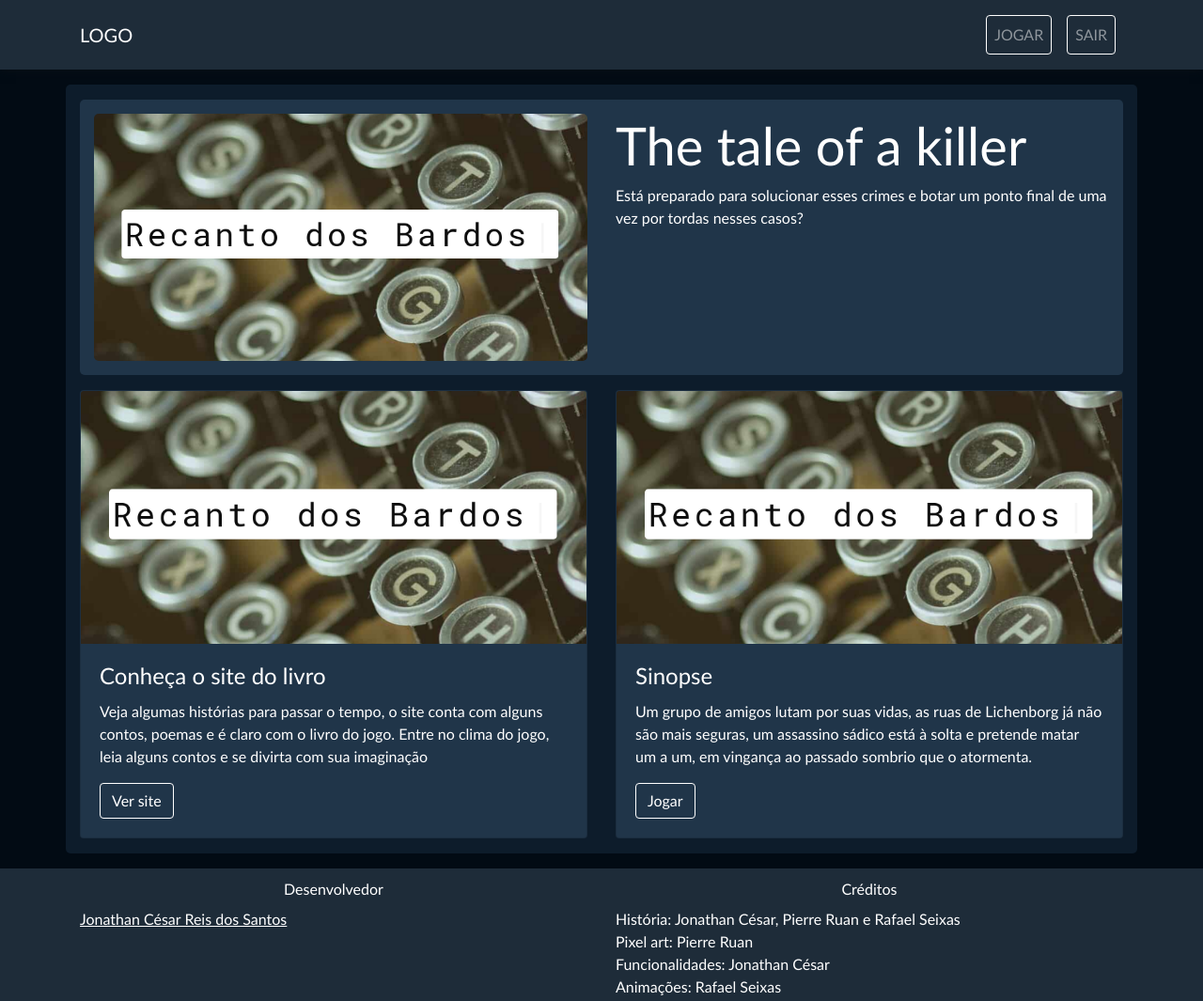
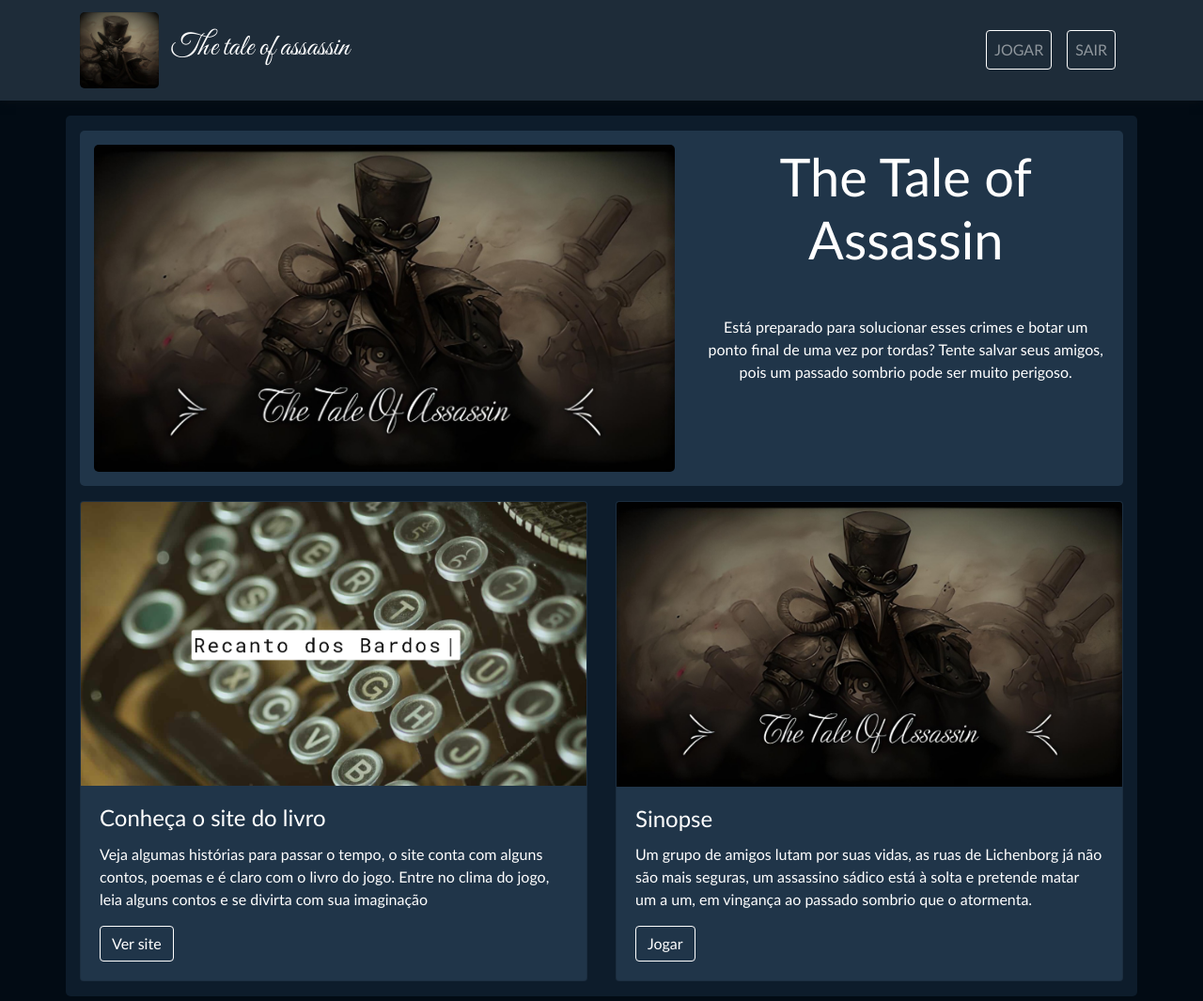
Before and after one commit to Jonathaannn/Game-The-tale-of-a-killer, a plain HTML site: page pages/site.html in a window 1280 px wide. Shown: the top 1065 px of the page at 94% size. Drawn offline with nearby package versions, Linux system fonts and the light colour scheme.

Commit message:
finalizaçao do site

```diff
--- a/pages/site.html
+++ b/pages/site.html
@@ -20,7 +20,10 @@
     <nav class="navbar navbar-expand-sm navbar-dark">
         <div class="container-md">
             <!--Logo-->
-            <a class="navbar-brand text-white" href="#">LOGO</a>
+            <a class="navbar-brand">
+                <img src="../images/logo.jpg" class="mr-2" id="img">
+                <h4 class="cursive">The tale of assassin</h4>
+            </a>
 
             <!--Botão-->
             <button class="navbar-toggler" data-toggle="collapse" data-target="#menu">
@@ -31,7 +34,7 @@
             <div class="navbar-collapse collapse" id="menu">
                 <ul class="navbar-nav ml-auto">
                     <li class="nav-item m-2">
-                        <h4 class="navbar-brand text-white" id="logado"></h4>
+                        <h4 class="nav-link text-white cursive" id="logado"></h4>
                     </li>
                     <li class="nav-item m-2">
                         <a class="nav-link btn" onclick="sair()" href="#">JOGAR</a>
@@ -49,16 +52,16 @@
             <div class="col-md-12">
                 <div class="template mt-3 mb-3">
                     <div class="row">
-                        <div class="col-md-6">
-                            <img src="../images/image1.png" class="w-100" alt="capa do jogo: The tale of a killer">
+                        <div class="col-md-7">
+                            <img src="../images/capa.jpg" class="w-100" alt="capa do jogo: The tale of a killer">
                         </div>
-                        <div class="col-md-6">
-                            <h2 class="display-4">
-                                The tale of a killer
+                        <div class="col-md-5">
+                            <h2 class="display-4 text-center">
+                                The Tale of Assassin
                             </h2>
-                            <p>
-                                Está preparado para solucionar esses crimes e botar um ponto final de uma vez por tordas
-                                nesses casos?
+                            <p class="text-center mt-5">
+                                Está preparado para solucionar esses crimes e botar um ponto final de uma vez por
+                                tordas? Tente salvar seus amigos, pois um passado sombrio pode ser muito perigoso.
                             </p>
                         </div>
                     </div>
@@ -67,7 +70,7 @@
                     <div class="row">
                         <div class="col-md-6">
                             <div class="card">
-                                <img src="../images/image1.png" class="card-img-top"
+                                <img src="../images/capa-card.png" class="card-img-top"
                                     alt="imagem do site, recanto dos bardos">
                                 <div class="card-body">
                                     <h4 class="card-title">Conheça o site do livro</h4>
@@ -83,7 +86,7 @@
                         </div>
                         <div class="col-md-6">
                             <div class="card">
-                                <img src="../images/image1.png" class="card-img-top"
+                                <img src="../images/capa.jpg" class="card-img-top"
                                     alt="imagem do site, recanto dos bardos">
                                 <div class="card-body">
                                     <h4 class="card-title">Sinopse</h4>
--- a/style/login.css
+++ b/style/login.css
@@ -1,3 +1,4 @@
+@import url("https://fonts.googleapis.com/css2?family=Great+Vibes&display=swap");
 * {
   margin: 0;
   padding: 0;
@@ -25,6 +26,9 @@ body {
   border-radius: 5px;
 }
 h1 {
+  font-family: "Great Vibes", cursive;
+  font-size: 2.5em;
+  font-weight: 500;
   text-align: center;
   margin-bottom: 20px;
   color: #fff;
--- a/style/style.css
+++ b/style/style.css
@@ -1,3 +1,4 @@
+@import url("https://fonts.googleapis.com/css2?family=Great+Vibes&display=swap");
 * {
   margin: 0;
   padding: 0;
@@ -8,11 +9,17 @@ body {
   font-family: "Trebuchet MS", "Lucida Sans Unicode", "Lucida Grande",
     "Lucida Sans", Arial, sans-serif;
   font-weight: 500;
+  font-size: 16px;
   background-color: #020b14;
 }
 nav {
   background-color: #1e2c39;
   box-shadow: 0 0 10px #0a1016;
+}
+nav #img {
+  display: inline-block;
+  width: 84px;
+  border-radius: 5px;
 }
 .btn,
 .btn:hover {
@@ -21,6 +28,14 @@ nav {
 }
 .btn:hover {
   background-color: #020b14;
+}
+.cursive {
+  display: inline-block;
+  font-family: "Great Vibes", cursive;
+  font-size: 1.6em;
+}
+#logado {
+  font-size: 1.8em;
 }
 section {
   background-color: #0d1c2b;
```
Also changed, not shown: images/capa-card.png (added), images/capa.jpg (added), images/image1.png (deleted), images/logo.jpg (added).
